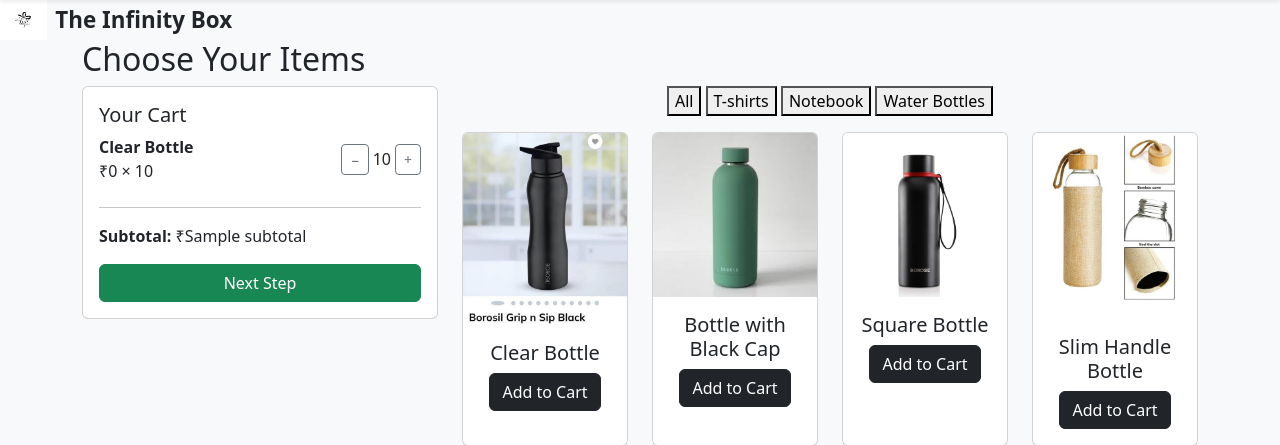
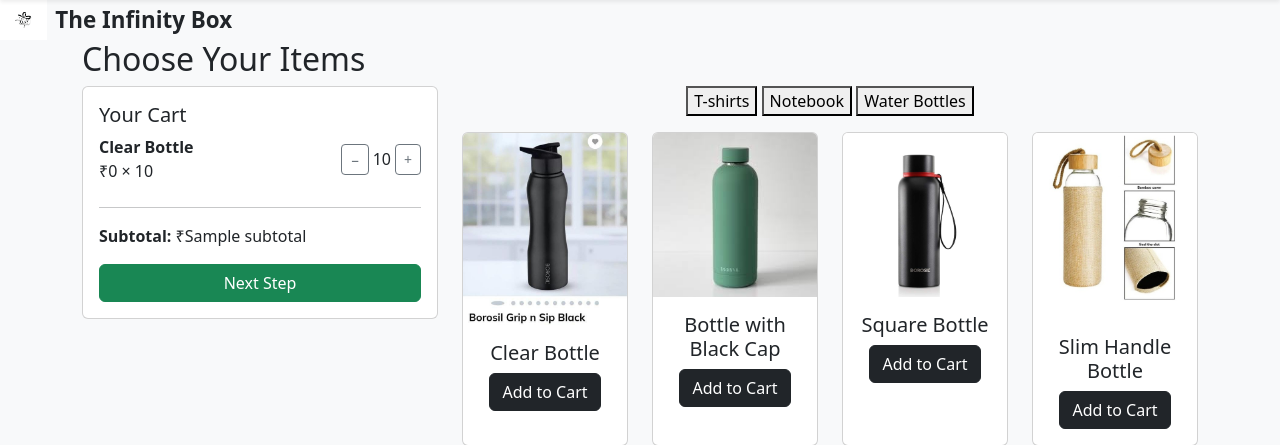
Before and after one commit to VishKhandelwal/GiftEcommerce, a Django app: template products/templates/products/choose_items.html in a window 1280 px wide. Shown: the part 66-511 px from the top of the page. Run offline with Django 5.2, Linux system fonts and the light colour scheme; data comes from the database, SQL or seed files in the repository; tables that the repository leaves empty hold one stand-in row (values such as "Sample post"); the template is opened without the code that fills it: values that come from a table or form of the project are taken from there, most other values are stand-ins (such as "Sample title", 1, 10 or a date in 2020); parts of the project's set-up code (start-up, migrations or seed data) failed here and were passed over.

Commit message:
Updated choose_items.html: fixed cart quantity buttons and added product filters

```diff
--- a/products/templates/products/choose_items.html
+++ b/products/templates/products/choose_items.html
@@ -17,10 +17,11 @@
               <strong>{{ item.product.name }}</strong><br>
               ₹{{ item.product.price }} × {{ item.quantity }}
             </div>
-            <div class="quantity-controls d-flex align-items-center gap-1" data-item-id="{{ item.product.id }}">
-              <button class="btn btn-outline-secondary btn-sm btn-decrease">−</button>
+            <div class="quantity-controls d-flex align-items-center gap-1">
+              <button class="btn btn-outline-secondary btn-sm" onclick="updateQuantity({ item.product.id }, 'decrease')">−</button>
               <span class="item-qty">{{ item.quantity }}</span>
-              <button class="btn btn-outline-secondary btn-sm btn-increase">+</button>
+              <button class="btn btn-outline-secondary btn-sm" onclick="updateQuantity({{item.product.id }, 'increase')">+</button>
+
             </div>
           </div>
           {% empty %}
@@ -35,12 +36,10 @@
 
     <!-- Product Filters & Items -->
     <div class="col-md-8">
-      <!-- Filter Buttons -->
       <div class="filters mb-3 text-center">
-        <button onclick="filterCategory('All')">All</button>
-        <button onclick="filterCategory('T-shirts')">T-shirts</button>
-        <button onclick="filterCategory('Notebook')">Notebook</button>
-        <button onclick="filterCategory('Water Bottles')">Water Bottles</button>
+        <button class="filter-btn" data-category="T-shirts">T-shirts</button>
+        <button class="filter-btn" data-category="Notebooks">Notebook</button>
+        <button class="filter-btn" data-category="Water Bottles">Water Bottles</button>
       </div>
       <div id="products" class="row">
         {% csrf_token %}
@@ -199,7 +198,6 @@
 
 {% block scripts %}
 <style>
-
   .filter-btn.active {
     background-color: #343a40;
     color: white;
@@ -216,14 +214,13 @@
 </style>
 
 <script>
-// === CSRF Token Helper ===
 function getCookie(name) {
   let cookieValue = null;
   if (document.cookie && document.cookie !== '') {
     const cookies = document.cookie.split(';');
     for (let i = 0; i < cookies.length; i++) {
       const cookie = cookies[i].trim();
-            if (cookie.startsWith(name + '=')) {
+      if (cookie.substring(0, name.length + 1) === (name + '=')) {
         cookieValue = decodeURIComponent(cookie.substring(name.length + 1));
         break;
       }
@@ -235,39 +232,27 @@ function getCookie(name) {
 document.addEventListener("DOMContentLoaded", function () {
   const productCards = document.querySelectorAll('.product-card');
   const filterButtons = document.querySelectorAll(".filter-btn");
-    const buttons = document.querySelectorAll('.add-to-cart-btn');
 
-    buttons.forEach(button => {
-        button.addEventListener('click', function () {
-            const productId = this.dataset.id;
-
-            fetch("{% url 'products:add_to_cart' 0 %}".replace('/0/', `/${productId}/`), {
-                method: 'POST',
-                headers: {
-                    'X-CSRFToken': '{{ csrf_token }}',
-                    'Content-Type': 'application/json',
-                },
-                body: JSON.stringify({}),
-            })
-            .then(response => response.json())
-            .then(data => {
-                if (data.success) {
-                    alert("Added to cart!");
-                    // Optionally update cart summary here
-                } else {
-                    alert("Error: " + data.message);
-                }
-            });
-        });
+  filterButtons.forEach(btn => {
+    btn.addEventListener("click", () => {
+      const category = btn.dataset.category;
+      filterButtons.forEach(b => b.classList.remove("active"));
+      btn.classList.add("active");
+      filterCategory(category);
     });
   });
 
-    // === Category Filter ===
+  if (filterButtons.length > 0) {
+    filterButtons[0].classList.add("active");
+    filterCategory(filterButtons[0].dataset.category);
+  }
+});
+
 function filterCategory(category) {
-    console.log("Filtering category:", category);
-    productCards.forEach(card => {
-        const cardCategory = card.getAttribute('data-category');
-        if (category === "all" || cardCategory === category) {
+  const cards = document.querySelectorAll('.product-card');
+  cards.forEach(card => {
+    const cat = card.getAttribute('data-category');
+    if (category === "All" || cat === category) {
       card.style.display = '';
       card.classList.add('show');
     } else {
@@ -277,27 +262,7 @@ document.addEventListener("DOMContentLoaded", function () {
   });
 }
 
-
-
-    // === Apply Event Listeners to Buttons ===
-    filterButtons.forEach(btn => {
-        btn.addEventListener("click", () => {
-            const category = btn.dataset.category;
-            filterButtons.forEach(b => b.classList.remove("active"));
-            btn.classList.add("active");
-            filterCategory(category);
-        });
-    });
-
-    // === Apply Default Filter on Load ===
-    if (filterButtons.length > 0) {
-        const defaultCategory = filterButtons[0].dataset.category;
-        filterButtons[0].classList.add("active");
-        filterCategory("T-shirts");
-    }
-
-    // === Quantity Update Function ===
-    window.updateQuantity = function(itemId, action) {
+function updateQuantity(itemId, action) {
   fetch(`/products/update/${itemId}/${action}/`, {
     method: 'POST',
     headers: {
@@ -322,7 +287,6 @@ document.addEventListener("DOMContentLoaded", function () {
       }
     }
   });
-    };
-});
+}
 </script>
 {% endblock %}
--- a/products/views.py
+++ b/products/views.py
@@ -63,7 +63,7 @@ def add_to_cart(request, product_id):
         }
 
     request.session['cart'] = cart
-    return redirect('products:choose_items')
+    return redirect('cart:cart')
 
 
 def cart_summary_ajax(request):
```
Lines whose indentation alone changed are shown as unchanged.
